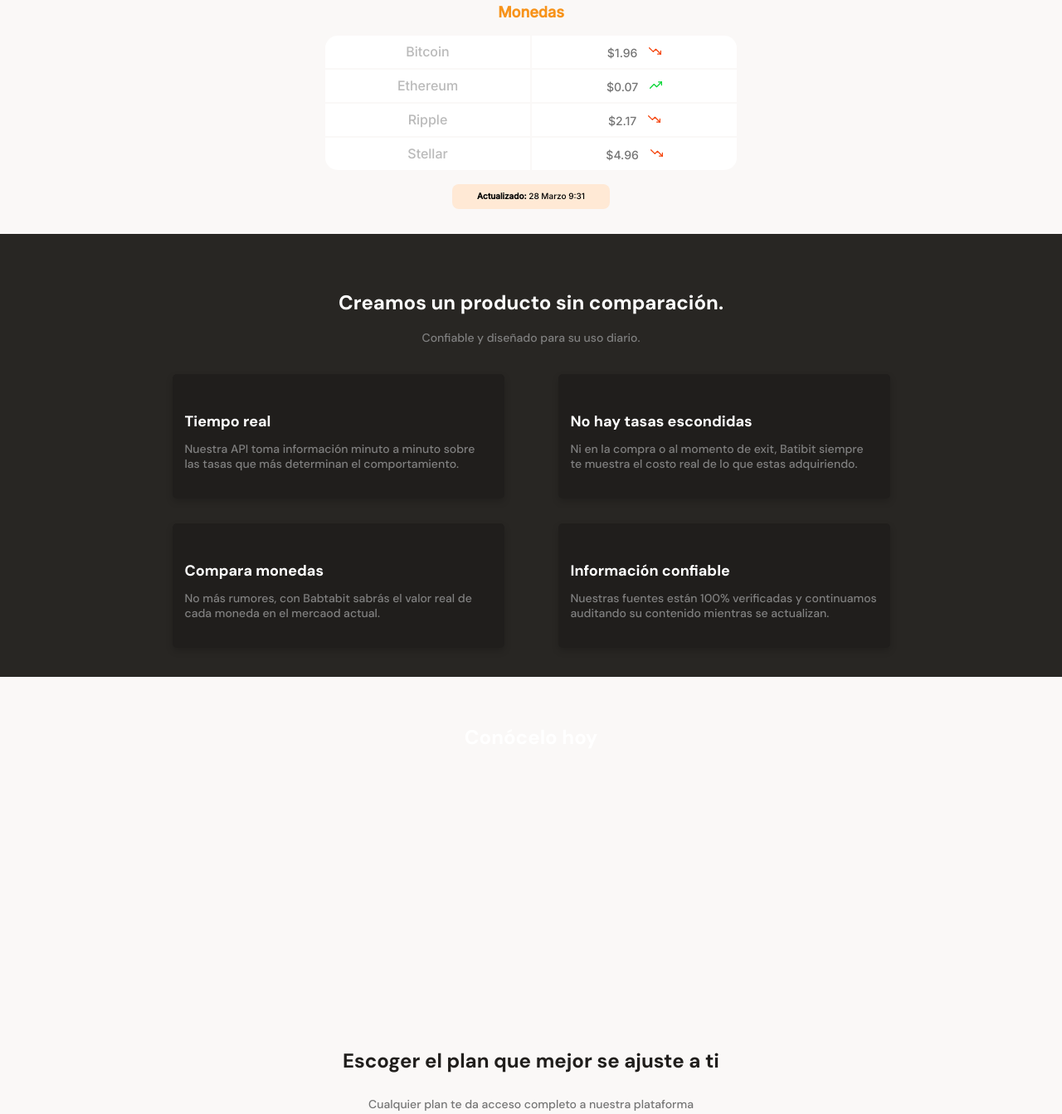
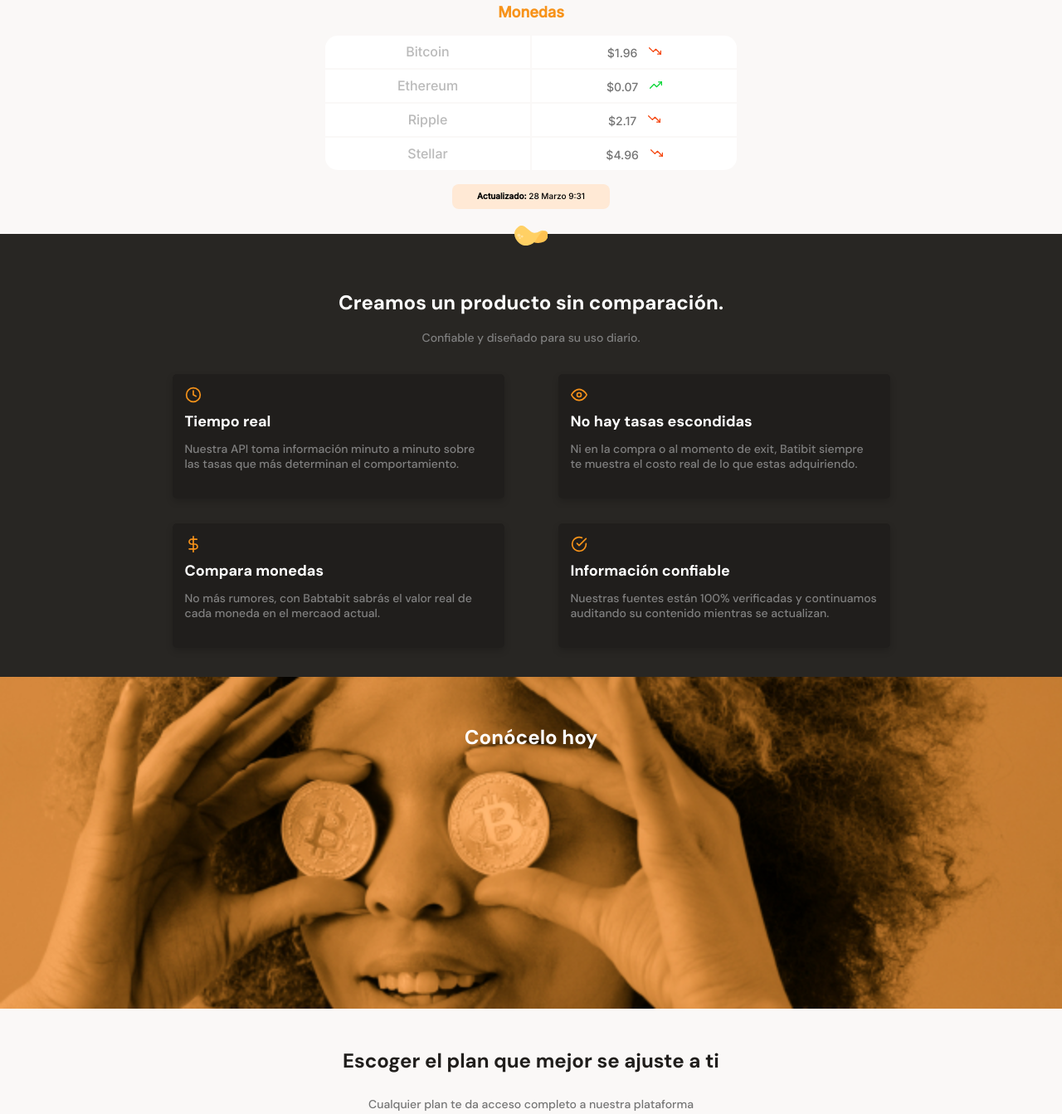
Before and after one commit to camoreno13/project-mobile-first, a plain HTML site: page index.html in a window 1280 px wide. Shown: the part 709-2052 px from the top of the page at 83% size. Drawn offline with Linux system fonts and the light colour scheme; the site is published under a folder, as on GitHub Pages, so addresses that start at the root find nothing.

Commit message:
fix img problems

```diff
--- a/main.css
+++ b/main.css
@@ -100,7 +100,7 @@ header img {
   width: 13px;
   height: 8px;
   margin-left: 10px;
-  background-image: url("/assets/icons/down-arrow.svg");
+  background-image: url("./assets/icons/down-arrow.svg");
 }
 
 /* Main container */
@@ -269,7 +269,7 @@ main {
 
 .product-detail--patata{
     position: absolute;
-    background-image: url('/assets/icons/batata.svg');
+    background-image: url('./assets/icons/batata.svg');
     width: 40px;
     height: 25px;
     top: -10px;
@@ -319,7 +319,7 @@ main {
     width: 20px;
     height: 20px;
     margin-bottom: 10px;
-    background-image: url('/assets/icons/clock.svg');
+    background-image: url('./assets/icons/clock.svg');
     background-size: cover;
     background-position: center;
     background-repeat: no-repeat;
@@ -330,7 +330,7 @@ main {
     width: 20px;
     height: 20px;
     margin-bottom: 10px;
-    background-image: url('/assets/icons/eye.svg');
+    background-image: url('./assets/icons/eye.svg');
     background-size: cover;
     background-position: center;
     background-repeat: no-repeat;
@@ -341,7 +341,7 @@ main {
     width: 20px;
     height: 20px;
     margin-bottom: 10px;
-    background-image: url('/assets/icons/check-circle.svg');
+    background-image: url('./assets/icons/check-circle.svg');
     background-size: cover;
     background-position: center;
     background-repeat: no-repeat;
@@ -352,7 +352,7 @@ main {
     width: 20px;
     height: 20px;
     margin-bottom: 10px;
-    background-image: url('/assets/icons/dollar-sign.svg');
+    background-image: url('./assets/icons/dollar-sign.svg');
     background-size: cover;
     background-position: center;
     background-repeat: no-repeat;
@@ -379,7 +379,7 @@ main {
     width: 100%;
     min-width: 320px;
     height: 50vh;
-    background-image: url('/assets/img/bitcoinbaby2x.jpg');
+    background-image: url('./assets/img/bitcoinbaby2x.jpg');
     background-position: center;
     background-size: cover;
     background-repeat: no-repeat;
```
